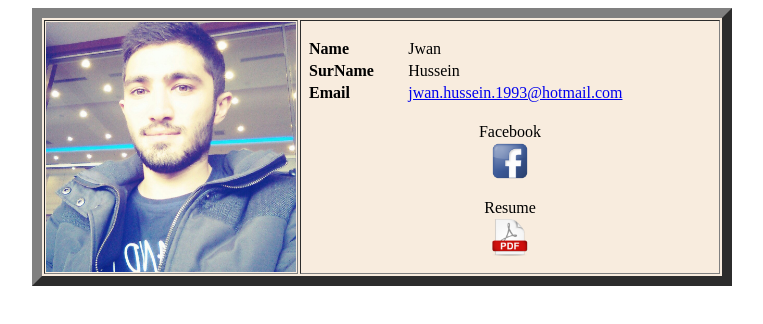
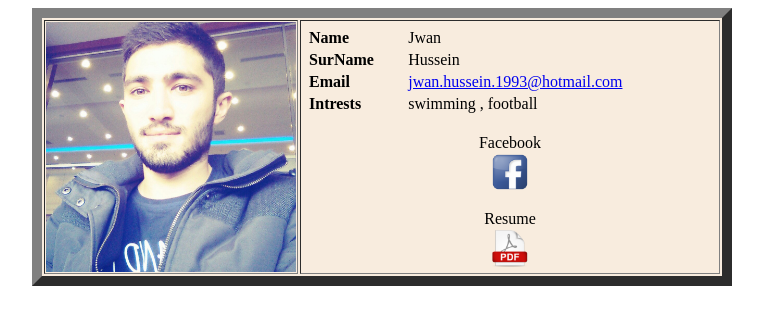
Before and after one commit to jwanhussein/jwanhussein.github.io, a plain HTML site: page index.html in a window 1280 px wide. Shown: the whole page, without its empty margins (258-1021 px from the left). Drawn offline with Linux system fonts and the light colour scheme.

Commit message:
Update index.html

```diff
--- a/index.html
+++ b/index.html
@@ -44,6 +44,15 @@
 		<a href="mailto::jwan.hussein.1993@hotmail.com">jwan.hussein.1993@hotmail.com</a>
 		</td>
 	</tr>
+	<tr>
+		<td>
+		&nbsp;<b>Intrests</b>
+		</td>
+
+		<td>
+		swimming , football
+		</td>
+	</tr>
 
 
 	</table>
```
